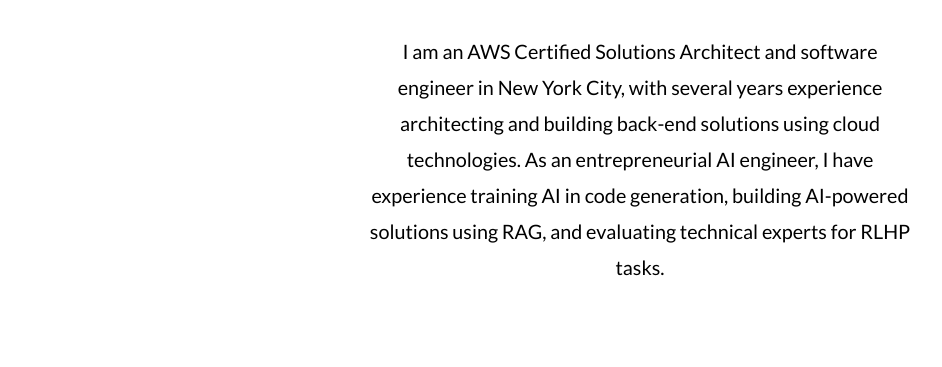
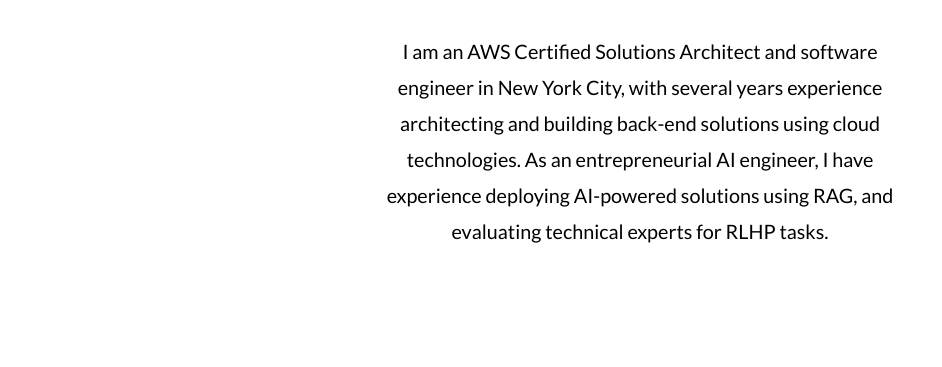
Before and after one commit to derickgross/derickgross.github.io, a plain HTML site: page index.html in a window 1280 px wide. Shown: the part 433-800 px from the top of the page, without its empty margins (0-942 px from the left). Drawn offline with Linux system fonts and the light colour scheme.

Commit message:
update description

```diff
--- a/index.html
+++ b/index.html
@@ -43,7 +43,7 @@
       <img id="avatar" class="profile" src="profile-sm.png" alt="photo of Derick Gross">
       <h1 class="profile-name">Derick Gross</h1>
       <p class="intro-p-1">I am an AWS Certified Solutions Architect and software engineer in New York City, with several
-years experience architecting and building back-end solutions using cloud technologies. As an entrepreneurial AI engineer, I have experience training AI in code generation, building AI-powered solutions using RAG, and evaluating technical experts for RLHP tasks.</p>
+years experience architecting and building back-end solutions using cloud technologies. As an entrepreneurial AI engineer, I have experience deploying AI-powered solutions using RAG, and evaluating technical experts for RLHP tasks.</p>
  <!--      <p class="intro-p-2">I recently built <a class="mothership" href="https://apex-api-proxy.github.io/">Apex</a>, an API proxy for logging and controlling traffic between microservices.</p> -->
     </section>
 
```
